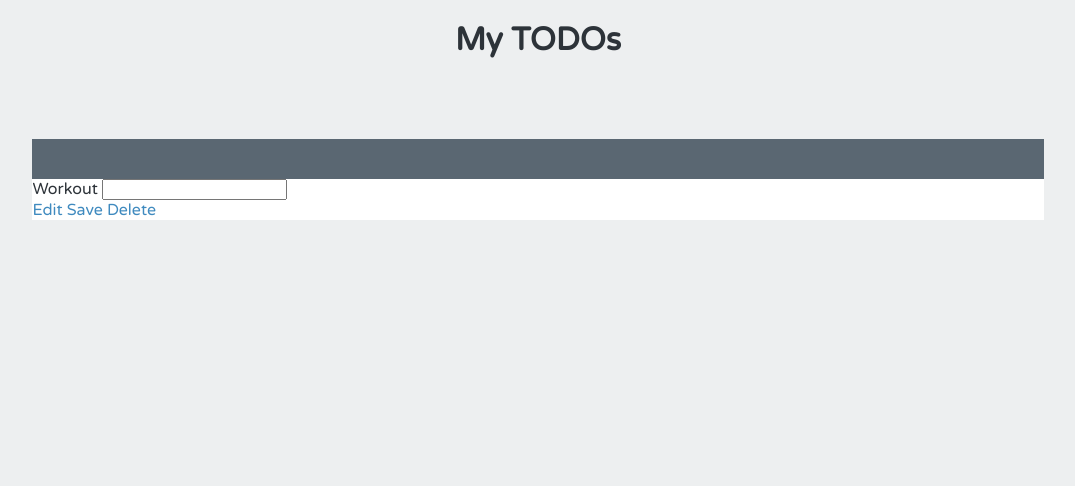
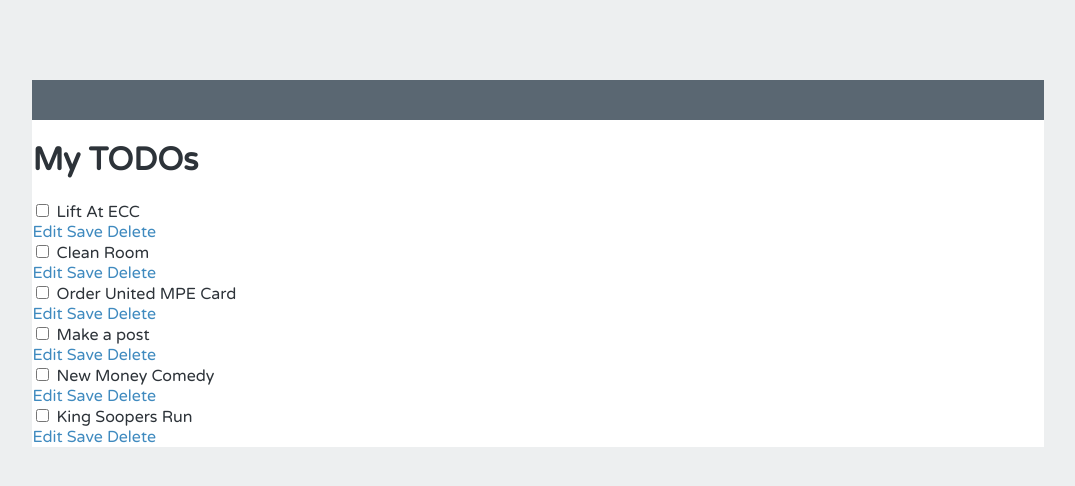
Before and after one commit to Far3/angular-todo, a plain HTML site: page index.html in a window 1280 px wide. Shown: the whole page, without its empty margins (102-1177 px from the left). Drawn offline with nearby package versions, Linux system fonts and the light colour scheme.

Commit message:
Started on ng-model, taking a break.

```diff
--- a/css/main.css
+++ b/css/main.css
@@ -54,7 +54,7 @@ a {
   .list .add {
     padding: 25px 0 27px 25px; }
 
-input[type="checkbox"] {
+/*input[type="checkbox"] {
     display:none;
 }
 input[type="checkbox"] + span {
@@ -68,4 +68,22 @@ input[type="checkbox"] + span {
 }
 input[type="checkbox"]:checked + span {
     background:url(checkbox-filled.svg) left top no-repeat;
-}
+}*/
+
+/*What is your credit score?
+1. 750/60s
+
+What cards do you currently have? For better results also add the date you were approved for the cards.
+2. Chase Freedom, CSP (Both December 2015) , 80K combined points. Sallie mae gas/groceries(sept 15), capitalone venture (dec 2014),
+
+Are you targeting points, Companion Passes, hotel or airline statuses, First Class, Biz, Economy seating(s) or cash back?
+3. I am targeting airline points for travel only, economy. No hotels, no cash back, don’t care about 1st class.
+
+What point/miles do you currently have?
+4. 80k points on CSP
+
+What is the airport you're flying out of?
+5. DEN
+
+Where would you like to go? (The More specific you are, the better someone can recommend the right card. Tokyo is great, "International travel" is way too vague)
+6. DEN to HNL, DEN to LAX/Burbank (socal), DEN to LGA.*/
--- a/index.html
+++ b/index.html
@@ -13,17 +13,19 @@
 <body ng-app="todoListApp">
 	<!--helloWorld turns into  hello-world-->
 	<!--HTML is case insensitive and convention is lowercase tags.-->
-	<h1>My TODOs</h1>
 	<div class="list" ng-controller="mainCtrl">
-		<input type="checkbox"/>
-		<label class="editing-label" ng-click="helloWorld()">Workout</label>
-		<input class="editing-label" type="text" />
+		<h1>My TODOs</h1>
+		<div ng-repeat="todo in todos">
+			<input ng-model="todo.completed" type="checkbox"/>
+			<label ng-hide="editing" class="editing-label">{{todo.name}}</label>
 
-		<div class="actions" ng-controller="coolCtrl">
-			<a href="javascript:void(0);" class="edit" ng-click="whoAmI()">Edit</a>
-			<a href="javascript:void(0);" ng-click="helloWorld()" class="save">Save</a>
-			<a href="javascript:void(0);" class="delete">Delete</a>
+			<input ng-show="editing" ng-model="todo.name" class="editing-label" type="text"/>
+			<div class="actions">
+				<a href="javascript:void(0);" ng-click=" editing = !editing" class="edit">Edit</a>
+				<a href="javascript:void(0);" class="save" ng-click="helloWorld()">Save</a>
+				<a href="javascript:void(0);" class="delete">Delete</a>
 
+			</div>
 		</div>
 		</div>
 	<script src="js/app.js" type="text/javascript"></script>
--- a/js/app.js
+++ b/js/app.js
@@ -8,18 +8,19 @@
 
 // });
 
-
-
 var app = angular.module('todoListApp', []);
 app.controller('mainCtrl', function($scope) {
 	$scope.helloWorld = function() {
-		console.log('This is the hello world controller function.');
+		console.log('You have saved');
 	};
 
+	$scope.todos = [
+		{"name": "Lift At ECC"},
+		{"name": "Clean Room"},
+		{"name": "Order United MPE Card"},
+		{"name": "Make a post"},
+		{"name": "New Money Comedy"},
+		{"name": "King Soopers Run"}
+	]
+
 });
-
-app.controller('coolCtrl', function($scope) {
-	$scope.whoAmI = function() {
-		console.log('We are in the coolCtrl');
-	};
-});
```
